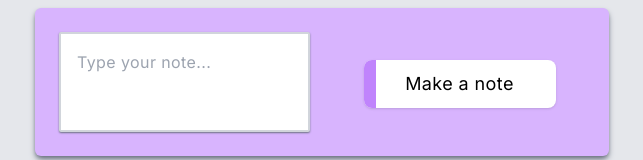
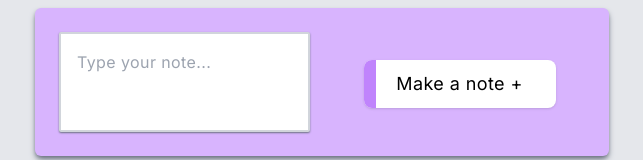
Before and after one commit to NekruzAsh/To-Do-App, a Next.js app: page / in a window 1280 px wide. Shown: the part 387-547 px from the top of the page, without its empty margins (318-961 px from the left). Built offline with nearby package versions, Linux system fonts and the light colour scheme.

Commit message:
Fix UI bug and update dependencies

```diff
--- a/app/components/main.jsx
+++ b/app/components/main.jsx
@@ -42,7 +42,7 @@ const TodoAPP = () => {
         onClick={addNote}>
           <div className="absolute inset-0 w-3 bg-purple-400 transition-all duration-[250ms] ease-out group-hover:w-full"></div>
           <li className="relative text-black group-hover:text-white">
-            Make a note
+            Make a note +
           </li>
         </button>
       </ul>
--- a/tailwind.config.js
+++ b/tailwind.config.js
@@ -14,5 +14,5 @@ module.exports = {
       },
     },
   },
-  plugins: [],
+  plugins: [require("daisyui")],
 }
```
Also changed, not shown: package.json (+6 -5 lines), 1 other file (tests, documents, lock files or other folders).
